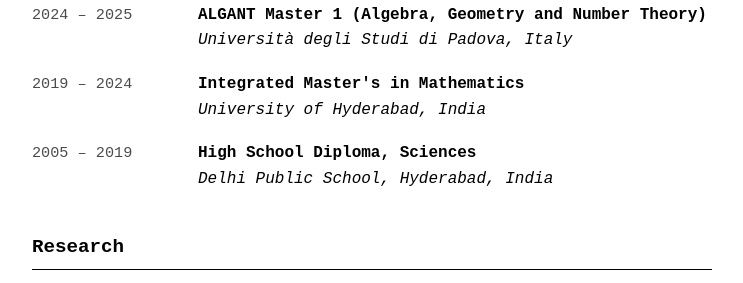
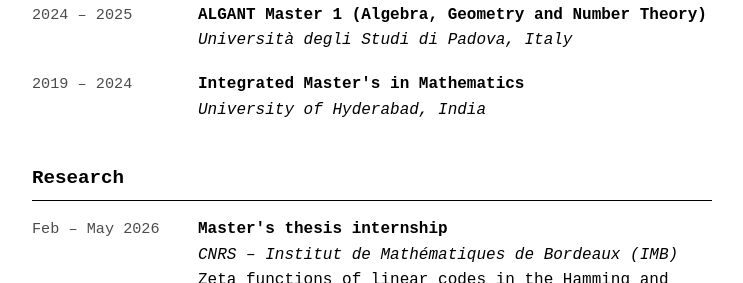
Before and after one commit to dishaatukuri/dishaatukuri.github.io, a plain HTML site: page index.html in a window 1280 px wide. Shown: the part 1464-1747 px from the top of the page, without its empty margins (268-1011 px from the left). Drawn offline with Linux system fonts and the light colour scheme.

Commit message:
Update index.html

```diff
--- a/index.html
+++ b/index.html
@@ -139,15 +139,6 @@
                 <p class="entry-place">University of Hyderabad, India</p>
             </div>
         </div>
-
-        <div class="entry">
-            <p class="entry-date">2005 – 2019</p>
-            <div>
-                <p class="entry-title">High School Diploma, Sciences</p>
-                <p class="entry-place">Delhi Public School, Hyderabad, India</p>
-            </div>
-        </div>
-
 
         <h3>Research</h3>
 
```
